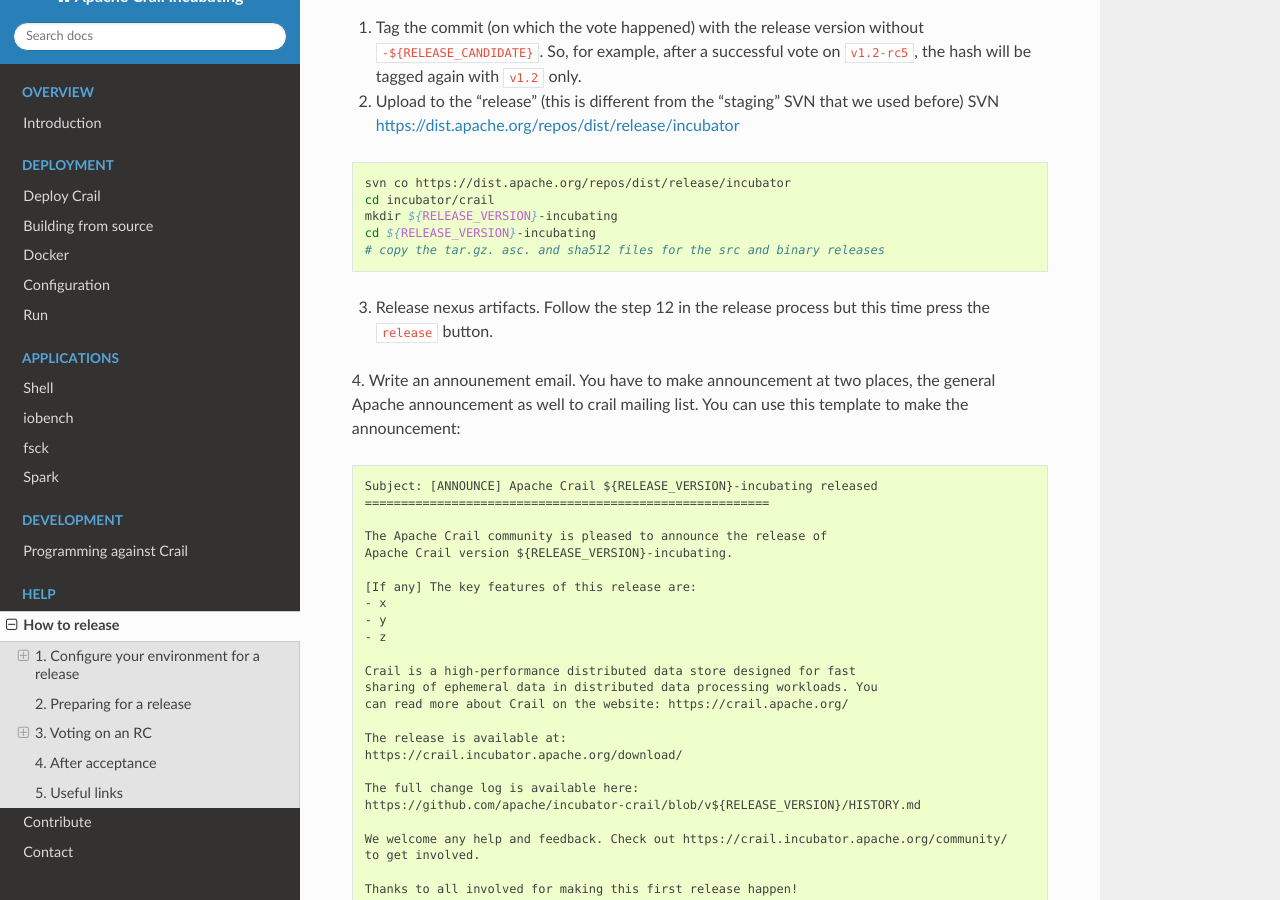
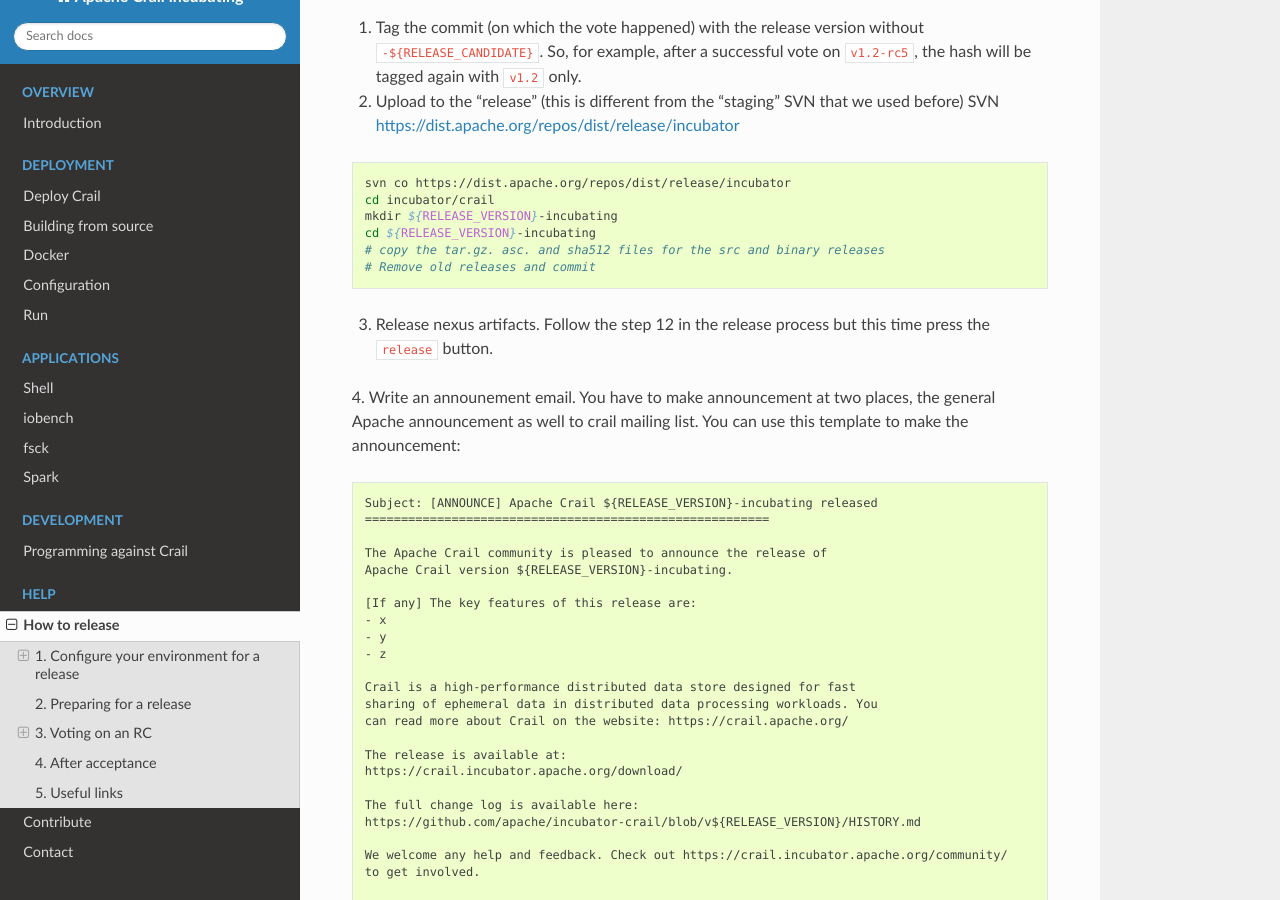
Before and after one commit to apache/incubator-crail, a Sphinx documentation site: the page built from doc/source/release.rst, in a window 1280 px wide and 900 px high, scrolled down 8085 px. Built offline with Sphinx 7.4.7 and the Read the Docs theme 2.0.0, drawn with Linux system fonts in a browser that asks for light colours.

Commit message:
Update release.rst
Remove old releases

```diff
--- a/doc/source/release.rst
+++ b/doc/source/release.rst
@@ -417,7 +417,7 @@
    mkdir ${RELEASE_VERSION}-incubating
    cd ${RELEASE_VERSION}-incubating
    # copy the tar.gz. asc. and sha512 files for the src and binary releases
-
+   # Remove old releases and commit
 
 3. Release nexus artifacts. Follow the step 12 in the release process but this time press the ``release`` button.
 
```
